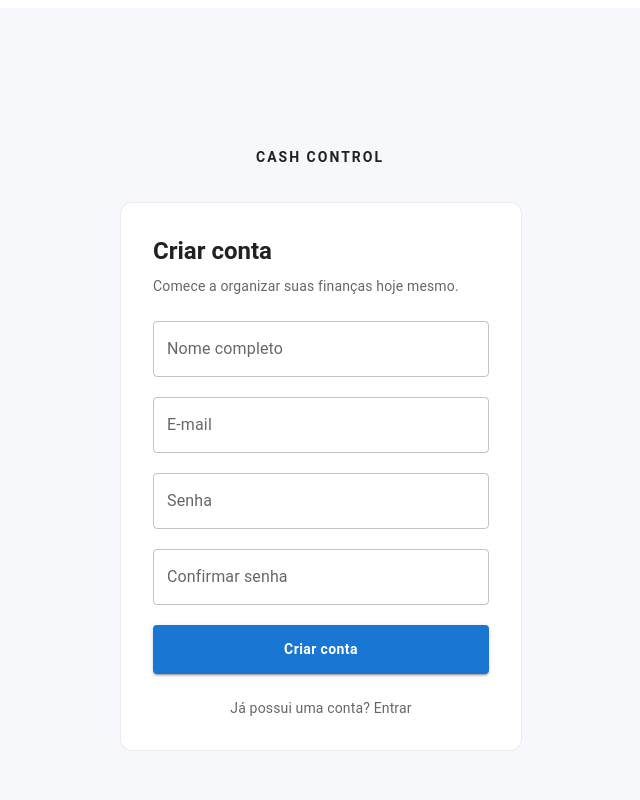
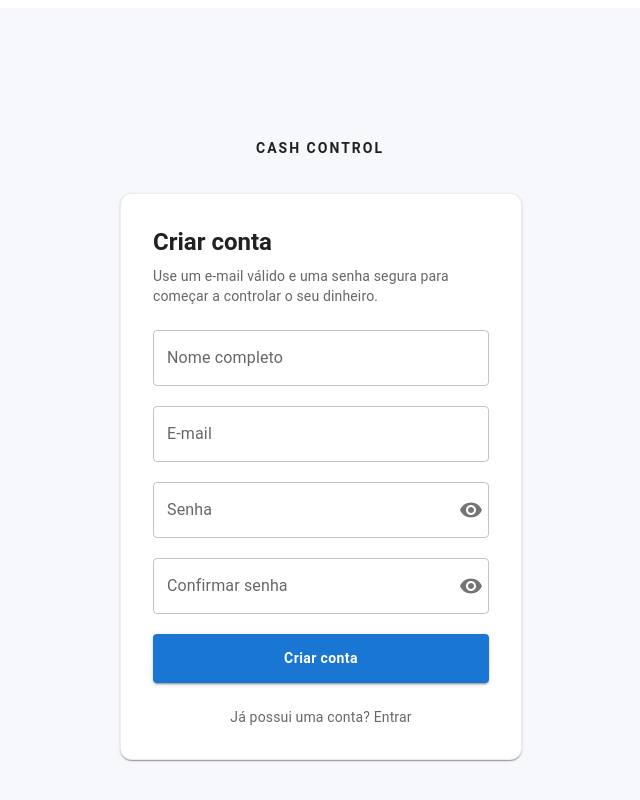
Before and after one commit to hyagoassiz/cash-control-web, a Next.js app: page /register in a window 1280 px wide. Shown: the top 800 px of the page, without its empty margins (320-960 px from the left). Built offline with nearby package versions, Linux system fonts and the light colour scheme; what @mui/material-nextjs would draw is missing.

Commit message:
ajuste de form

```diff
--- a/components/RegisterForm.tsx
+++ b/components/RegisterForm.tsx
@@ -1,43 +1,102 @@
 "use client";
+import Visibility from "@mui/icons-material/Visibility";
+import VisibilityOff from "@mui/icons-material/VisibilityOff";
+import Alert from "@mui/material/Alert";
 import Box from "@mui/material/Box";
 import Button from "@mui/material/Button";
+import IconButton from "@mui/material/IconButton";
+import InputAdornment from "@mui/material/InputAdornment";
 import Paper from "@mui/material/Paper";
 import Stack from "@mui/material/Stack";
 import TextField from "@mui/material/TextField";
 import Typography from "@mui/material/Typography";
 import Link from "next/link";
-import { useState } from "react";
-import { useForm, useWatch } from "react-hook-form";
+import {
+  useState,
+  type ClipboardEvent,
+  type KeyboardEvent,
+  type ReactElement,
+} from "react";
+import { Controller } from "react-hook-form";
+import { useRegisterForm } from "../hooks/useRegisterForm";
 
-type FormValues = {
-  name: string;
-  email: string;
-  password: string;
-  confirmPassword: string;
-};
+function preventSpaceTyping(event: KeyboardEvent<HTMLInputElement>): void {
+  if (event.key === " ") {
+    event.preventDefault();
+  }
+}
 
-export default function RegisterForm() {
+function sanitizeNoSpacesPaste(event: ClipboardEvent<HTMLInputElement>): void {
+  const pastedText = event.clipboardData.getData("text");
+  if (!/\s/.test(pastedText)) {
+    return;
+  }
+
+  event.preventDefault();
+  const sanitized = pastedText.replace(/\s+/g, "");
+  const target = event.target as HTMLInputElement;
+  const start = target.selectionStart ?? 0;
+  const end = target.selectionEnd ?? 0;
+  const value = target.value;
+  const newValue = value.slice(0, start) + sanitized + value.slice(end);
+  target.value = newValue;
+  target.dispatchEvent(new Event("input", { bubbles: true }));
+}
+
+function preventDoubleNameSpace(event: KeyboardEvent<HTMLInputElement>): void {
+  if (event.key !== " ") {
+    return;
+  }
+  const target = event.target as HTMLInputElement;
+  const position = target.selectionStart ?? 0;
+  if (position === 0) {
+    event.preventDefault();
+    return;
+  }
+
+  if (target.value.charAt(position - 1) === " ") {
+    event.preventDefault();
+  }
+}
+
+function sanitizeNamePaste(event: ClipboardEvent<HTMLInputElement>): void {
+  const pastedText = event.clipboardData.getData("text");
+  const sanitized = pastedText.replace(/\s+/g, " ").trim();
+  if (sanitized === pastedText) {
+    return;
+  }
+
+  event.preventDefault();
+  const target = event.target as HTMLInputElement;
+  const start = target.selectionStart ?? 0;
+  const end = target.selectionEnd ?? 0;
+  const value = target.value;
+  const newValue = value.slice(0, start) + sanitized + value.slice(end);
+  target.value = newValue;
+  target.dispatchEvent(new Event("input", { bubbles: true }));
+}
+
+export default function RegisterForm(): ReactElement {
   const {
-    register,
+    control,
     handleSubmit,
-    control,
-    formState: { errors, isSubmitting },
-  } = useForm<FormValues>({ mode: "onTouched" });
-  const [success, setSuccess] = useState<string | null>(null);
+    isSubmitting,
+    success,
+    onSubmit,
+    nameRules,
+    emailRules,
+    passwordRules,
+    confirmPasswordRules,
+  } = useRegisterForm();
 
-  const onSubmit = async (data: FormValues) => {
-    setSuccess(null);
-    await new Promise((resolve) => setTimeout(resolve, 600));
-    setSuccess("Conta criada com sucesso.");
-    console.log("submit", { name: data.name, email: data.email });
-  };
+  const [showPassword, setShowPassword] = useState(false);
 
-  const password = useWatch({ control, name: "password", defaultValue: "" });
+  const [showConfirmPassword, setShowConfirmPassword] = useState(false);
 
   return (
     <Box sx={{ width: "100%" }}>
       <Paper
-        elevation={0}
+        elevation={1}
         sx={{
           mx: "auto",
           width: "100%",
@@ -54,78 +113,142 @@ export default function RegisterForm() {
           >
             Criar conta
           </Typography>
-          <Typography
-            variant="body2"
-            color="text.secondary"
-            sx={{ mb: 3, lineHeight: 1.6 }}
-          >
-            Comece a organizar suas finanças hoje mesmo.
+          <Typography variant="body2" color="text.secondary" sx={{ mb: 3 }}>
+            Use um e-mail válido e uma senha segura para começar a controlar o
+            seu dinheiro.
           </Typography>
 
           <Box component="form" onSubmit={handleSubmit(onSubmit)} noValidate>
             <Stack spacing={2.5}>
+              <Controller
+                name="name"
+                control={control}
+                rules={nameRules}
+                render={({ field, fieldState }) => (
                   <TextField
                     label="Nome completo"
                     placeholder="Seu nome"
                     fullWidth
                     autoComplete="name"
-                {...register("name", {
-                  required: "Nome completo é obrigatório",
-                })}
-                error={!!errors.name}
-                helperText={errors.name ? errors.name.message : ""}
+                    {...field}
+                    error={!!fieldState.error}
+                    helperText={fieldState.error?.message || ""}
                     InputProps={{ sx: { minHeight: 48, px: 1.25 } }}
+                    inputProps={{
+                      onKeyDown: preventDoubleNameSpace,
+                      onPaste: sanitizeNamePaste,
+                    }}
+                  />
+                )}
               />
 
+              <Controller
+                name="email"
+                control={control}
+                rules={emailRules}
+                render={({ field, fieldState }) => (
                   <TextField
                     label="E-mail"
                     placeholder="seu@email.com"
                     type="email"
                     fullWidth
                     autoComplete="email"
-                {...register("email", {
-                  required: "E-mail é obrigatório",
-                  pattern: {
-                    value: /^[^\s@]+@[^\s@]+\.[^\s@]+$/,
-                    message: "Formato de e-mail inválido",
-                  },
-                })}
-                error={!!errors.email}
-                helperText={errors.email ? errors.email.message : ""}
+                    {...field}
+                    error={!!fieldState.error}
+                    helperText={fieldState.error?.message || ""}
                     InputProps={{ sx: { minHeight: 48, px: 1.25 } }}
+                    inputProps={{
+                      onKeyDown: preventSpaceTyping,
+                      onPaste: sanitizeNoSpacesPaste,
+                    }}
+                  />
+                )}
               />
 
+              <Controller
+                name="password"
+                control={control}
+                rules={passwordRules}
+                render={({ field, fieldState }) => (
                   <TextField
                     label="Senha"
                     placeholder="Senha"
-                type="password"
+                    type={showPassword ? "text" : "password"}
                     fullWidth
                     autoComplete="new-password"
-                {...register("password", {
-                  required: "Senha é obrigatória",
-                  minLength: { value: 6, message: "Mínimo 6 caracteres" },
-                })}
-                error={!!errors.password}
-                helperText={errors.password ? errors.password.message : ""}
-                InputProps={{ sx: { minHeight: 48, px: 1.25 } }}
+                    {...field}
+                    error={!!fieldState.error}
+                    helperText={fieldState.error?.message || ""}
+                    InputProps={{
+                      sx: { minHeight: 48, px: 1.25 },
+                      endAdornment: (
+                        <InputAdornment position="end">
+                          <IconButton
+                            aria-label={
+                              showPassword ? "Ocultar senha" : "Mostrar senha"
+                            }
+                            edge="end"
+                            onClick={() => setShowPassword((prev) => !prev)}
+                            tabIndex={-1}
+                          >
+                            {showPassword ? <VisibilityOff /> : <Visibility />}
+                          </IconButton>
+                        </InputAdornment>
+                      ),
+                    }}
+                    inputProps={{
+                      onKeyDown: preventSpaceTyping,
+                      onPaste: sanitizeNoSpacesPaste,
+                    }}
+                  />
+                )}
               />
 
+              <Controller
+                name="confirmPassword"
+                control={control}
+                rules={confirmPasswordRules}
+                render={({ field, fieldState }) => (
                   <TextField
                     label="Confirmar senha"
                     placeholder="Repita a senha"
-                type="password"
+                    type={showConfirmPassword ? "text" : "password"}
                     fullWidth
                     autoComplete="new-password"
-                {...register("confirmPassword", {
-                  required: "Confirmação é obrigatória",
-                  validate: (value) =>
-                    value === password || "As senhas não conferem",
-                })}
-                error={!!errors.confirmPassword}
-                helperText={
-                  errors.confirmPassword ? errors.confirmPassword.message : ""
+                    {...field}
+                    error={!!fieldState.error}
+                    helperText={fieldState.error?.message || ""}
+                    InputProps={{
+                      sx: { minHeight: 48, px: 1.25 },
+                      endAdornment: (
+                        <InputAdornment position="end">
+                          <IconButton
+                            aria-label={
+                              showConfirmPassword
+                                ? "Ocultar senha"
+                                : "Mostrar senha"
                             }
-                InputProps={{ sx: { minHeight: 48, px: 1.25 } }}
+                            edge="end"
+                            onClick={() =>
+                              setShowConfirmPassword((prev) => !prev)
+                            }
+                            tabIndex={-1}
+                          >
+                            {showConfirmPassword ? (
+                              <VisibilityOff />
+                            ) : (
+                              <Visibility />
+                            )}
+                          </IconButton>
+                        </InputAdornment>
+                      ),
+                    }}
+                    inputProps={{
+                      onKeyDown: preventSpaceTyping,
+                      onPaste: sanitizeNoSpacesPaste,
+                    }}
+                  />
+                )}
               />
 
               <Button
@@ -139,6 +262,12 @@ export default function RegisterForm() {
               </Button>
             </Stack>
           </Box>
+
+          {success ? (
+            <Alert severity="success" sx={{ mt: 3 }}>
+              {success} Em instantes você será redirecionado para login.
+            </Alert>
+          ) : null}
 
           <Typography
             variant="body2"
@@ -156,16 +285,6 @@ export default function RegisterForm() {
               Entrar
             </Link>
           </Typography>
-
-          {success && (
-            <Typography
-              variant="body2"
-              color="success.main"
-              sx={{ mt: 3, textAlign: "center" }}
-            >
-              {success}
-            </Typography>
-          )}
         </Box>
       </Paper>
     </Box>
--- /dev/null
+++ b/hooks/useRegisterForm.ts
@@ -0,0 +1,124 @@
+"use client";
+
+import { useRouter } from "next/navigation";
+import { useState } from "react";
+import {
+  useForm,
+  useWatch,
+  type Control,
+  type FieldPath,
+  type RegisterOptions,
+  type UseFormHandleSubmit,
+} from "react-hook-form";
+import { registerUser, type RegisterPayload } from "../lib/api/registerService";
+
+export type RegisterFormValues = {
+  name: string;
+  email: string;
+  password: string;
+  confirmPassword: string;
+};
+
+export type RegisterFieldName = FieldPath<RegisterFormValues>;
+
+export type RegisterFieldRules<TName extends RegisterFieldName> =
+  RegisterOptions<RegisterFormValues, TName>;
+
+export interface UseRegisterFormResult {
+  control: Control<RegisterFormValues>;
+  handleSubmit: UseFormHandleSubmit<RegisterFormValues>;
+  isSubmitting: boolean;
+  success: string | null;
+  onSubmit: (data: RegisterFormValues) => Promise<void>;
+  nameRules: RegisterFieldRules<"name">;
+  emailRules: RegisterFieldRules<"email">;
+  passwordRules: RegisterFieldRules<"password">;
+  confirmPasswordRules: RegisterFieldRules<"confirmPassword">;
+}
+
+export function useRegisterForm(): UseRegisterFormResult {
+  const router = useRouter();
+
+  const [success, setSuccess] = useState<string | null>(null);
+
+  const {
+    control,
+    handleSubmit,
+    reset,
+    formState: { isSubmitting },
+  } = useForm<RegisterFormValues>({
+    mode: "onTouched",
+    defaultValues: {
+      name: "",
+      email: "",
+      password: "",
+      confirmPassword: "",
+    },
+  });
+
+  const password = useWatch({ control, name: "password", defaultValue: "" });
+
+  const nameRules: RegisterFieldRules<"name"> = {
+    required: "Nome completo é obrigatório",
+    validate: {
+      noEdges: (value) =>
+        value === value.trim() || "Não pode ter espaço no começo ou fim",
+      noDoubleSpaces: (value) =>
+        !/\s{2,}/.test(value) || "Não pode haver espaços duplos",
+    },
+  };
+
+  const emailRules: RegisterFieldRules<"email"> = {
+    required: "E-mail é obrigatório",
+    validate: {
+      noEdges: (value) =>
+        value === value.trim() || "Não pode ter espaço no começo ou fim",
+      validFormat: (value) =>
+        /^[^\s@]+@[^\s@]+\.[^\s@]+$/.test(value) ||
+        "Formato de e-mail inválido",
+    },
+  };
+
+  const passwordRules: RegisterFieldRules<"password"> = {
+    required: "Senha é obrigatória",
+    minLength: { value: 6, message: "Mínimo 6 caracteres" },
+    validate: {
+      noSpaces: (value) => !/\s/.test(value) || "Senha não pode conter espaços",
+    },
+  };
+
+  const confirmPasswordRules: RegisterFieldRules<"confirmPassword"> = {
+    required: "Confirmação é obrigatória",
+    validate: {
+      noSpaces: (value) => !/\s/.test(value) || "Senha não pode conter espaços",
+      matches: (value) => value === password || "As senhas não conferem",
+    },
+  };
+
+  async function onSubmit(data: RegisterFormValues): Promise<void> {
+    const normalizedName = data.name.trim();
+    const payload: RegisterPayload = {
+      name: normalizedName,
+      email: data.email.trim().toLowerCase(),
+      password: data.password,
+    };
+
+    setSuccess(null);
+    const response = await registerUser(payload);
+    reset();
+    setSuccess(response.message);
+    window.setTimeout(() => router.push("/login"), 1600);
+  }
+
+  return {
+    control,
+    handleSubmit,
+    isSubmitting,
+    success,
+    onSubmit,
+    nameRules,
+    emailRules,
+    passwordRules,
+    confirmPasswordRules,
+  };
+}
--- /dev/null
+++ b/lib/api/registerService.ts
@@ -0,0 +1,19 @@
+export type RegisterPayload = {
+  name: string;
+  email: string;
+  password: string;
+};
+
+export type RegisterResponse = {
+  message: string;
+};
+
+export async function registerUser(
+  payload: RegisterPayload,
+): Promise<RegisterResponse> {
+  await new Promise((resolve) => setTimeout(resolve, 600));
+
+  return {
+    message: `Conta criada com sucesso, ${payload.name}.`,
+  };
+}
```
Also changed, not shown: 1 other file (tests, documents, lock files or other folders). Lines whose indentation alone changed are shown as unchanged.
